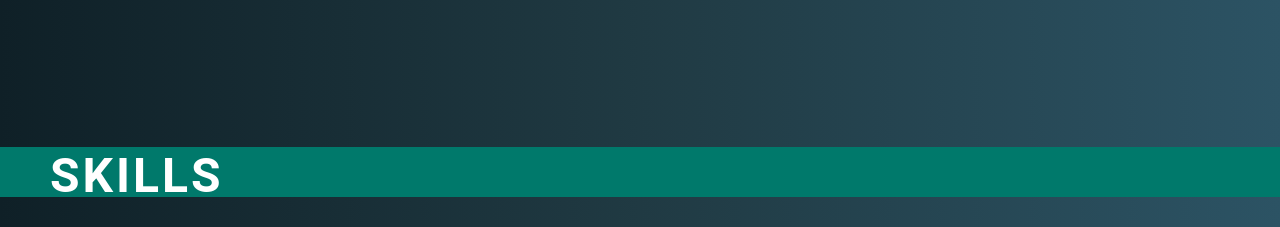
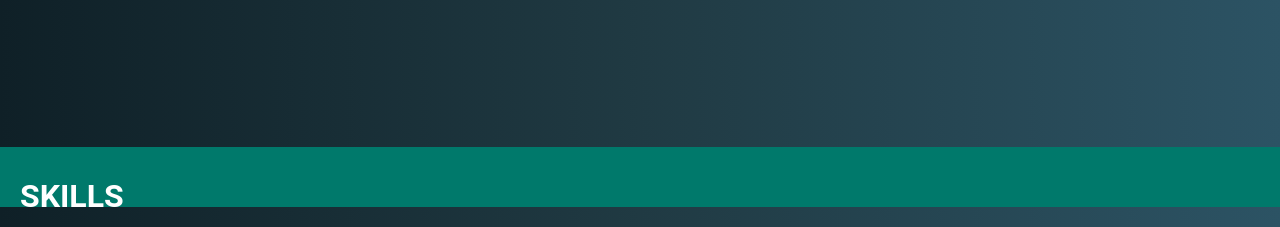
Before and after one commit to Monikaswami1234/Portfolio, a plain HTML site: page index.html in a window 1280 px wide. Shown: the part 573-800 px from the top of the page. Drawn offline with nearby package versions, Linux system fonts and the light colour scheme.

Commit message:
Updated page

```diff
--- a/index.html
+++ b/index.html
@@ -49,7 +49,7 @@
 
   <!--Skills-->
   <section class="skills-section">
-    <h2 class="skills-heading">SKILLS</h2>
+    <h2 class="header">SKILLS</h2>
     <div class="card">
       <div class="skills-grid">
         <div class="skill fade-in"><img src="images/python.jpeg" alt="Python"/><p>Python</p></div>
```
